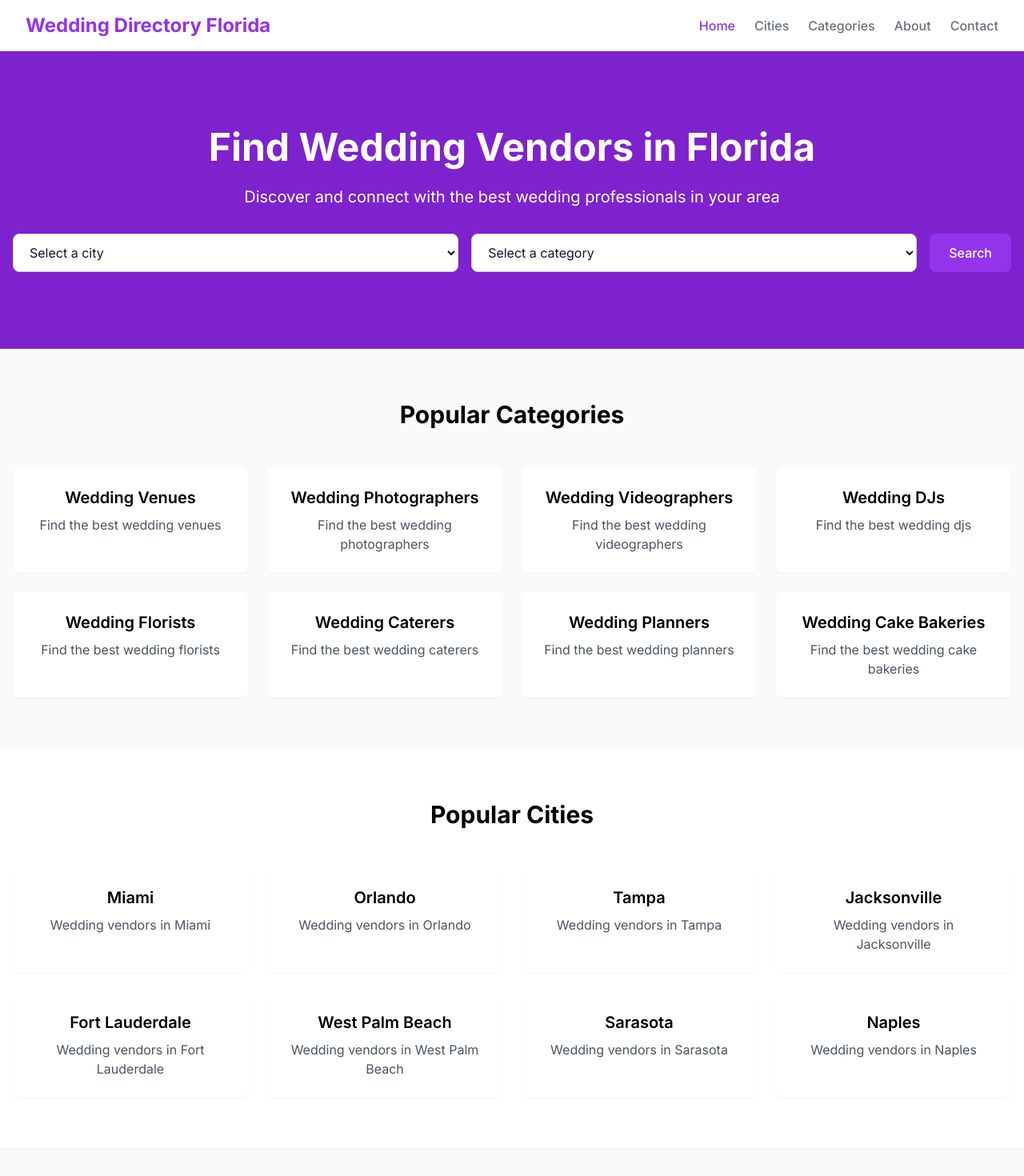
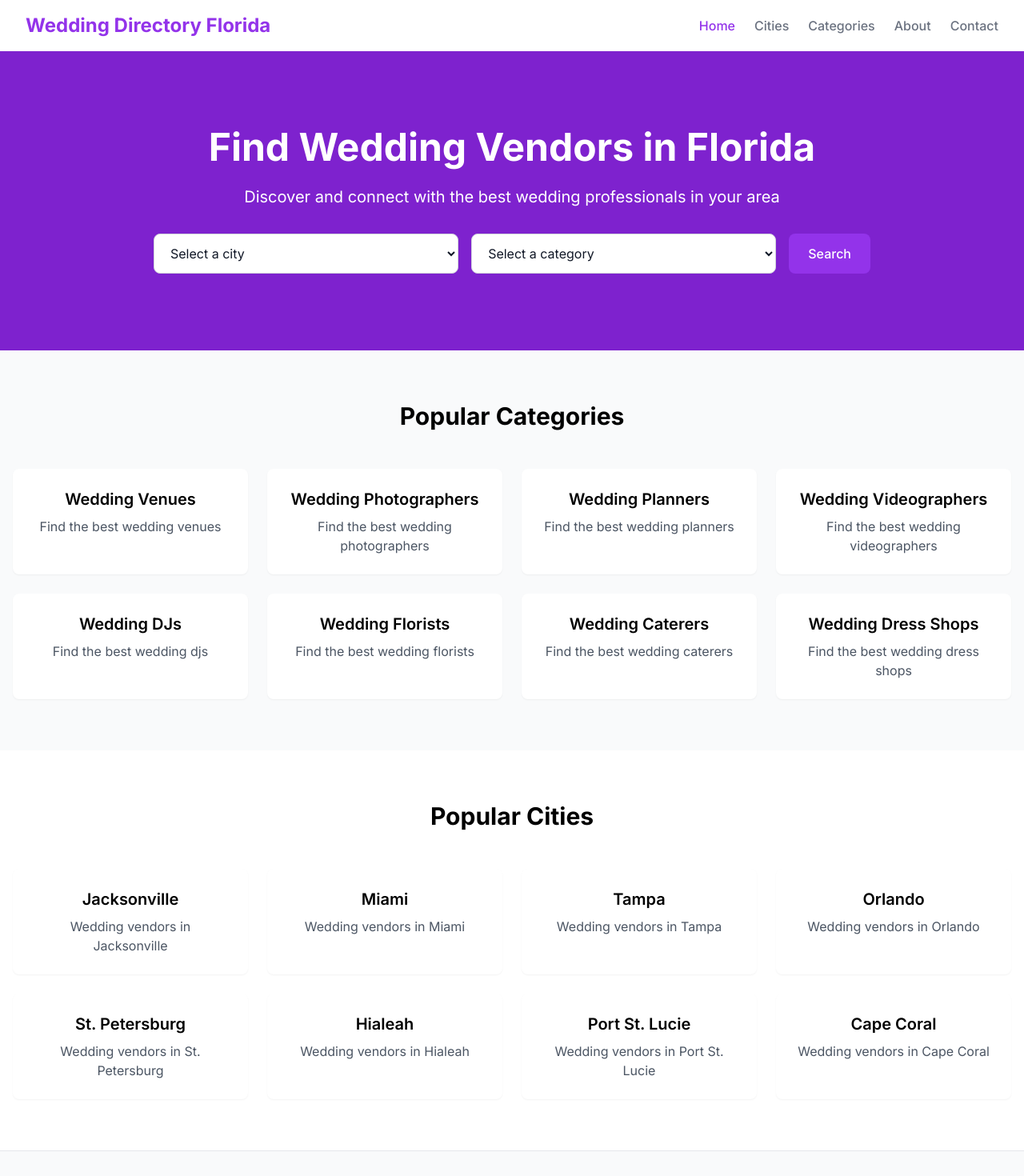
Before and after one commit to natoon16/direct1, a Next.js app: page / in a window 1280 px wide. Shown: the top 1470 px of the page at 80% size. Built offline with nearby package versions, Linux system fonts and the light colour scheme.

Commit message:
Enhance search dropdowns with more cities and categories, add scrollable interface

```diff
--- a/app/components/SearchBox.tsx
+++ b/app/components/SearchBox.tsx
@@ -22,38 +22,58 @@ export default function SearchBox() {
   };
 
   return (
-    <form onSubmit={handleSearch} className="mt-8 flex flex-col gap-4 sm:flex-row sm:gap-4">
+    <form onSubmit={handleSearch} className="mt-8 flex flex-col gap-4 sm:flex-row sm:gap-4 max-w-4xl mx-auto">
       <div className="relative flex-1">
         <select
           value={selectedCity}
           onChange={(e) => setSelectedCity(e.target.value)}
-          className="block w-full rounded-lg border border-gray-300 bg-white py-3 pl-4 pr-10 text-gray-900 text-base focus:border-purple-500 focus:outline-none focus:ring-purple-500"
+          className="block w-full rounded-lg border border-gray-300 bg-white py-3 pl-4 pr-10 text-gray-900 text-base focus:border-purple-500 focus:outline-none focus:ring-purple-500 h-[50px]"
+          style={{ maxHeight: '50px' }}
         >
           <option value="" className="text-gray-500">Select a city</option>
-          {cities.map((city) => (
+          <optgroup label="Major Cities">
+            {cities.slice(0, 5).map((city) => (
               <option key={city.name} value={city.name} className="text-gray-900">
-              {city.name}
+                {city.name} ({city.county} County)
               </option>
             ))}
+          </optgroup>
+          <optgroup label="All Cities">
+            {cities.slice(5).map((city) => (
+              <option key={city.name} value={city.name} className="text-gray-900">
+                {city.name} ({city.county} County)
+              </option>
+            ))}
+          </optgroup>
         </select>
       </div>
       <div className="relative flex-1">
         <select
           value={selectedCategory}
           onChange={(e) => setSelectedCategory(e.target.value)}
-          className="block w-full rounded-lg border border-gray-300 bg-white py-3 pl-4 pr-10 text-gray-900 text-base focus:border-purple-500 focus:outline-none focus:ring-purple-500"
+          className="block w-full rounded-lg border border-gray-300 bg-white py-3 pl-4 pr-10 text-gray-900 text-base focus:border-purple-500 focus:outline-none focus:ring-purple-500 h-[50px]"
+          style={{ maxHeight: '50px' }}
         >
           <option value="" className="text-gray-500">Select a category</option>
-          {categories.map((category) => (
+          <optgroup label="Popular Categories">
+            {categories.slice(0, 8).map((category) => (
               <option key={category.slug} value={category.slug} className="text-gray-900">
                 {category.title}
               </option>
             ))}
+          </optgroup>
+          <optgroup label="More Categories">
+            {categories.slice(8).map((category) => (
+              <option key={category.slug} value={category.slug} className="text-gray-900">
+                {category.title}
+              </option>
+            ))}
+          </optgroup>
         </select>
       </div>
       <button
         type="submit"
-        className="inline-flex items-center justify-center rounded-lg bg-purple-600 px-6 py-3 text-base font-medium text-white hover:bg-purple-700 focus:outline-none focus:ring-2 focus:ring-purple-500 focus:ring-offset-2"
+        className="inline-flex items-center justify-center rounded-lg bg-purple-600 px-6 py-3 text-base font-medium text-white hover:bg-purple-700 focus:outline-none focus:ring-2 focus:ring-purple-500 focus:ring-offset-2 h-[50px]"
       >
         Search
       </button>
--- a/app/data/cities.ts
+++ b/app/data/cities.ts
@@ -7,10 +7,22 @@ export interface City {
 
 export const cities: City[] = [
   {
+    name: 'Jacksonville',
+    county: 'Duval',
+    latitude: 30.3322,
+    longitude: -81.6557
+  },
+  {
     name: 'Miami',
     county: 'Miami-Dade',
     latitude: 25.7617,
     longitude: -80.1918
+  },
+  {
+    name: 'Tampa',
+    county: 'Hillsborough',
+    latitude: 27.9506,
+    longitude: -82.4572
   },
   {
     name: 'Orlando',
@@ -19,16 +31,34 @@ export const cities: City[] = [
     longitude: -81.3792
   },
   {
-    name: 'Tampa',
-    county: 'Hillsborough',
-    latitude: 27.9506,
-    longitude: -82.4572
+    name: 'St. Petersburg',
+    county: 'Pinellas',
+    latitude: 27.7676,
+    longitude: -82.6403
   },
   {
-    name: 'Jacksonville',
-    county: 'Duval',
-    latitude: 30.3322,
-    longitude: -81.6557
+    name: 'Hialeah',
+    county: 'Miami-Dade',
+    latitude: 25.8576,
+    longitude: -80.2781
+  },
+  {
+    name: 'Port St. Lucie',
+    county: 'St. Lucie',
+    latitude: 27.2939,
+    longitude: -80.3503
+  },
+  {
+    name: 'Cape Coral',
+    county: 'Lee',
+    latitude: 26.5629,
+    longitude: -81.9495
+  },
+  {
+    name: 'Tallahassee',
+    county: 'Leon',
+    latitude: 30.4383,
+    longitude: -84.2807
   },
   {
     name: 'Fort Lauderdale',
@@ -43,27 +73,183 @@ export const cities: City[] = [
     longitude: -80.0534
   },
   {
-    name: 'Sarasota',
-    county: 'Sarasota',
-    latitude: 27.3364,
-    longitude: -82.5307
+    name: 'Pembroke Pines',
+    county: 'Broward',
+    latitude: 26.0128,
+    longitude: -80.3377
   },
   {
-    name: 'Naples',
-    county: 'Collier',
-    latitude: 26.1420,
-    longitude: -81.7948
+    name: 'Hollywood',
+    county: 'Broward',
+    latitude: 26.0112,
+    longitude: -80.1495
   },
   {
-    name: 'St Petersburg',
-    county: 'Pinellas',
-    latitude: 27.7676,
-    longitude: -82.6403
+    name: 'Gainesville',
+    county: 'Alachua',
+    latitude: 29.6516,
+    longitude: -82.3248
+  },
+  {
+    name: 'Miramar',
+    county: 'Broward',
+    latitude: 25.9860,
+    longitude: -80.3035
+  },
+  {
+    name: 'Coral Springs',
+    county: 'Broward',
+    latitude: 26.2707,
+    longitude: -80.2706
   },
   {
     name: 'Clearwater',
     county: 'Pinellas',
     latitude: 27.9659,
     longitude: -82.8001
+  },
+  {
+    name: 'Miami Gardens',
+    county: 'Miami-Dade',
+    latitude: 25.9420,
+    longitude: -80.2456
+  },
+  {
+    name: 'Palm Bay',
+    county: 'Brevard',
+    latitude: 27.9684,
+    longitude: -80.6700
+  },
+  {
+    name: 'Pompano Beach',
+    county: 'Broward',
+    latitude: 26.2379,
+    longitude: -80.1247
+  },
+  {
+    name: 'Lakeland',
+    county: 'Polk',
+    latitude: 28.0395,
+    longitude: -81.9498
+  },
+  {
+    name: 'Davie',
+    county: 'Broward',
+    latitude: 26.0765,
+    longitude: -80.2521
+  },
+  {
+    name: 'Miami Beach',
+    county: 'Miami-Dade',
+    latitude: 25.7907,
+    longitude: -80.1300
+  },
+  {
+    name: 'Sunrise',
+    county: 'Broward',
+    latitude: 26.1669,
+    longitude: -80.2564
+  },
+  {
+    name: 'Plantation',
+    county: 'Broward',
+    latitude: 26.1276,
+    longitude: -80.2331
+  },
+  {
+    name: 'Boca Raton',
+    county: 'Palm Beach',
+    latitude: 26.3683,
+    longitude: -80.1289
+  },
+  {
+    name: 'Deltona',
+    county: 'Volusia',
+    latitude: 28.9005,
+    longitude: -81.2637
+  },
+  {
+    name: 'Melbourne',
+    county: 'Brevard',
+    latitude: 28.0836,
+    longitude: -80.6081
+  },
+  {
+    name: 'Deerfield Beach',
+    county: 'Broward',
+    latitude: 26.3184,
+    longitude: -80.0998
+  },
+  {
+    name: 'Boynton Beach',
+    county: 'Palm Beach',
+    latitude: 26.5317,
+    longitude: -80.0905
+  },
+  {
+    name: 'Lauderhill',
+    county: 'Broward',
+    latitude: 26.1403,
+    longitude: -80.2136
+  },
+  {
+    name: 'Weston',
+    county: 'Broward',
+    latitude: 26.1004,
+    longitude: -80.3998
+  },
+  {
+    name: 'Fort Myers',
+    county: 'Lee',
+    latitude: 26.6406,
+    longitude: -81.8723
+  },
+  {
+    name: 'Kissimmee',
+    county: 'Osceola',
+    latitude: 28.2919,
+    longitude: -81.4078
+  },
+  {
+    name: 'Homestead',
+    county: 'Miami-Dade',
+    latitude: 25.4687,
+    longitude: -80.4776
+  },
+  {
+    name: 'Daytona Beach',
+    county: 'Volusia',
+    latitude: 29.2108,
+    longitude: -81.0228
+  },
+  {
+    name: 'Delray Beach',
+    county: 'Palm Beach',
+    latitude: 26.4615,
+    longitude: -80.0728
+  },
+  {
+    name: 'Tamarac',
+    county: 'Broward',
+    latitude: 26.2035,
+    longitude: -80.2497
+  },
+  {
+    name: 'Wellington',
+    county: 'Palm Beach',
+    latitude: 26.6593,
+    longitude: -80.2697
+  },
+  {
+    name: 'North Miami',
+    county: 'Miami-Dade',
+    latitude: 25.8900,
+    longitude: -80.1867
+  },
+  {
+    name: 'Jupiter',
+    county: 'Palm Beach',
+    latitude: 26.9342,
+    longitude: -80.0942
   }
 ];
--- a/app/data/keywords.ts
+++ b/app/data/keywords.ts
@@ -14,6 +14,11 @@ export const categories: Category[] = [
     name: 'photographer',
     title: 'Wedding Photographers',
     slug: 'photographers'
+  },
+  {
+    name: 'planner',
+    title: 'Wedding Planners',
+    slug: 'planners'
   },
   {
     name: 'videographer',
@@ -36,9 +41,24 @@ export const categories: Category[] = [
     slug: 'caterers'
   },
   {
-    name: 'planner',
-    title: 'Wedding Planners',
-    slug: 'planners'
+    name: 'dress',
+    title: 'Wedding Dress Shops',
+    slug: 'dresses'
+  },
+  {
+    name: 'makeup-artist',
+    title: 'Wedding Makeup Artists',
+    slug: 'makeup-artists'
+  },
+  {
+    name: 'hair-stylist',
+    title: 'Wedding Hair Stylists',
+    slug: 'hair-stylists'
+  },
+  {
+    name: 'band',
+    title: 'Wedding Bands',
+    slug: 'bands'
   },
   {
     name: 'bakery',
@@ -46,18 +66,68 @@ export const categories: Category[] = [
     slug: 'bakeries'
   },
   {
-    name: 'dress',
-    title: 'Wedding Dress Shops',
-    slug: 'dresses'
+    name: 'officiant',
+    title: 'Wedding Officiants',
+    slug: 'officiants'
   },
   {
-    name: 'makeup artist',
-    title: 'Wedding Makeup Artists',
-    slug: 'makeup-artists'
+    name: 'rental',
+    title: 'Wedding Rentals',
+    slug: 'rentals'
   },
   {
-    name: 'hair stylist',
-    title: 'Wedding Hair Stylists',
-    slug: 'hair-stylists'
+    name: 'transportation',
+    title: 'Wedding Transportation',
+    slug: 'transportation'
+  },
+  {
+    name: 'jewelry',
+    title: 'Wedding Jewelry',
+    slug: 'jewelry'
+  },
+  {
+    name: 'invitation',
+    title: 'Wedding Invitations',
+    slug: 'invitations'
+  },
+  {
+    name: 'photo-booth',
+    title: 'Photo Booth Rentals',
+    slug: 'photo-booths'
+  },
+  {
+    name: 'lighting',
+    title: 'Wedding Lighting',
+    slug: 'lighting'
+  },
+  {
+    name: 'coordinator',
+    title: 'Day-of Coordinators',
+    slug: 'coordinators'
+  },
+  {
+    name: 'dance',
+    title: 'Dance Lessons',
+    slug: 'dance-lessons'
+  },
+  {
+    name: 'alterations',
+    title: 'Wedding Dress Alterations',
+    slug: 'alterations'
+  },
+  {
+    name: 'decor',
+    title: 'Wedding Decorations',
+    slug: 'decor'
+  },
+  {
+    name: 'favors',
+    title: 'Wedding Favors',
+    slug: 'favors'
+  },
+  {
+    name: 'rehearsal',
+    title: 'Rehearsal Dinner Venues',
+    slug: 'rehearsal-venues'
   }
 ];
```
Lines whose indentation alone changed are shown as unchanged.
